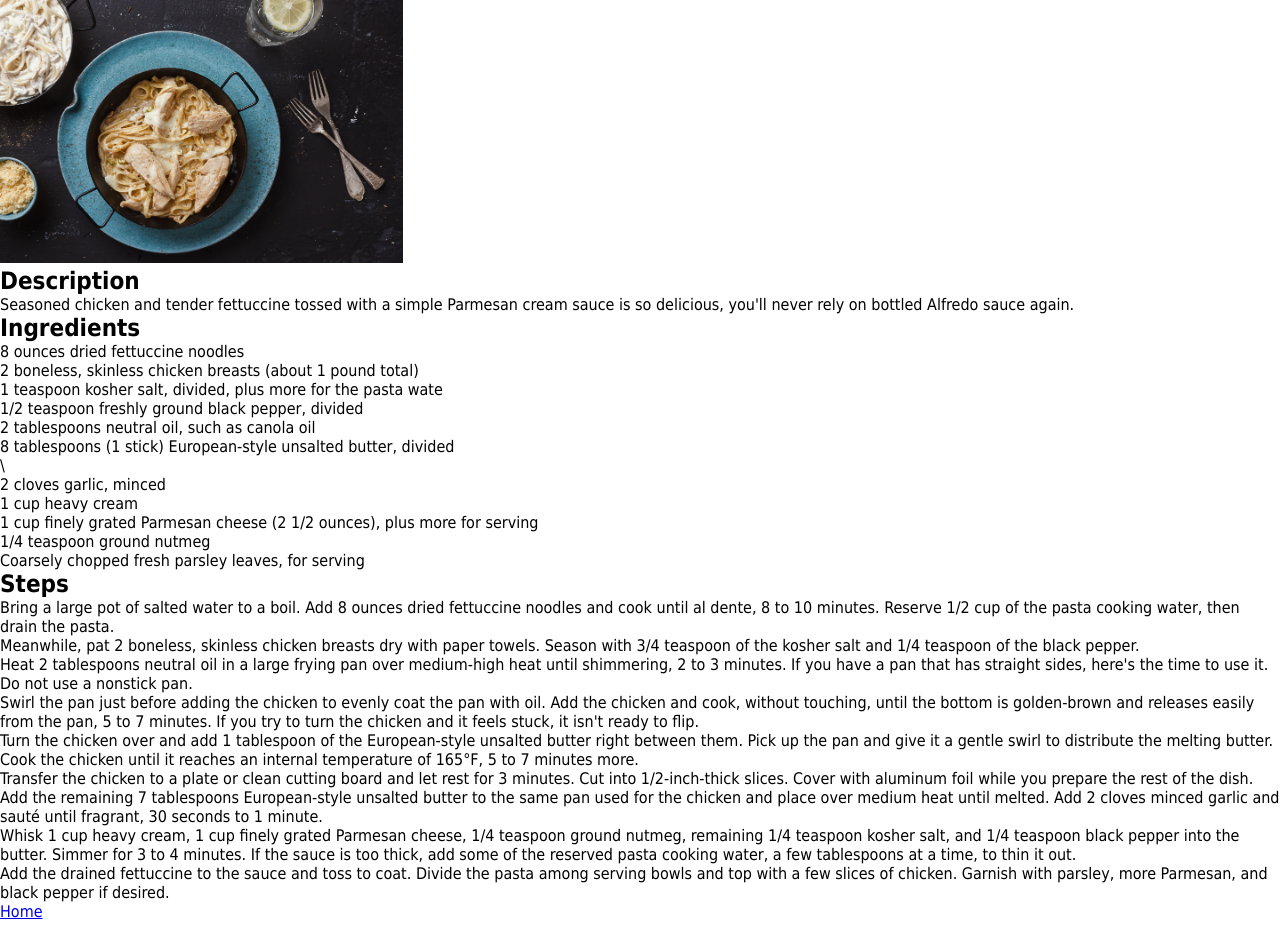
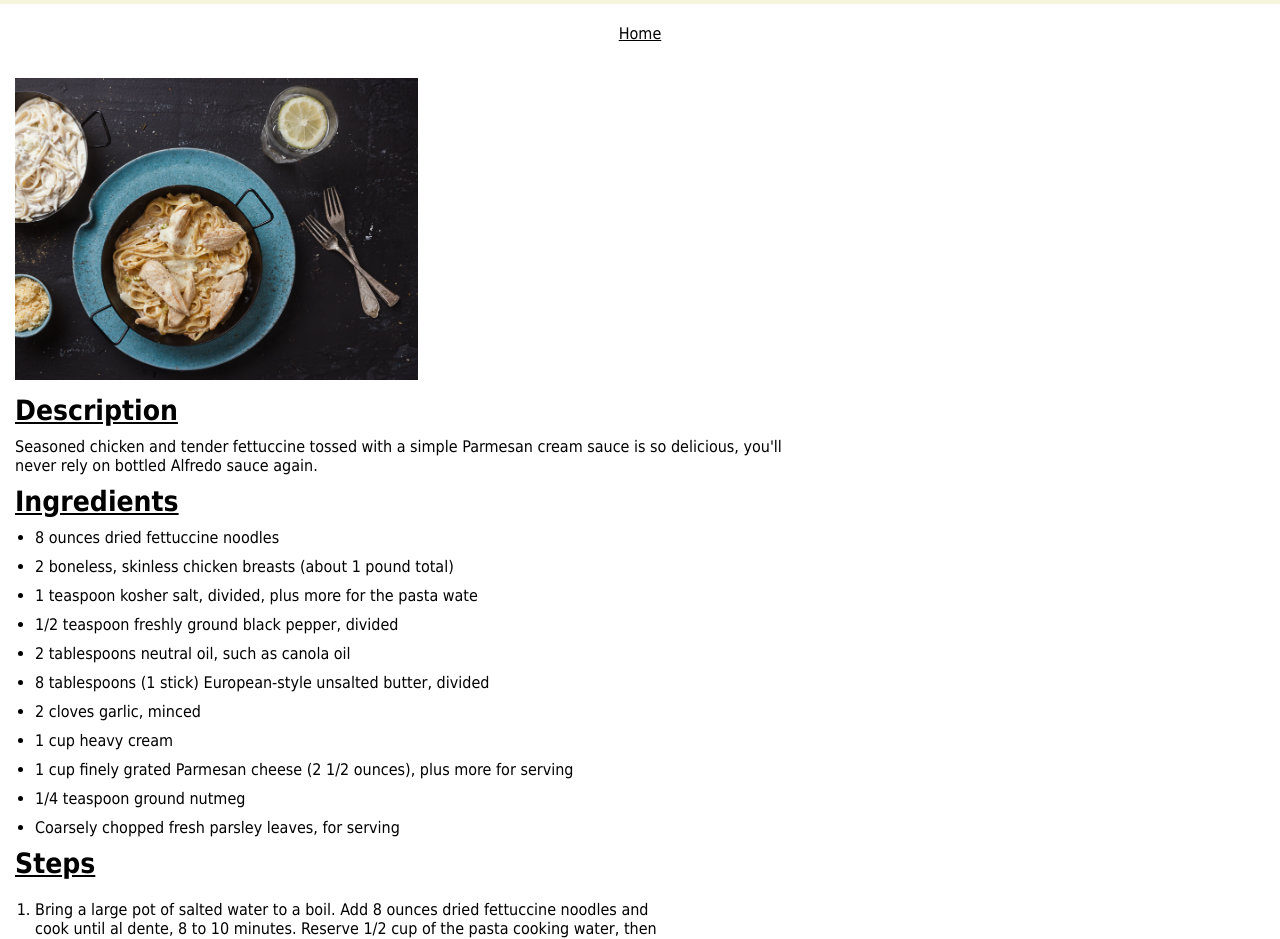
Before and after one commit to Ivan3342/odin-recipes, a plain HTML site: page recipes/chicken-alfredo.html in a window 1280 px wide. Shown: the part 77-1016 px from the top of the page. Drawn offline with Linux system fonts and the light colour scheme.

Commit message:
Applied defined styles to chicken-alfredo.html

```diff
--- a/recipes/chicken-alfredo.html
+++ b/recipes/chicken-alfredo.html
@@ -7,42 +7,50 @@
     <link rel="stylesheet" href="../style.css">
 </head>
 <body>
-    <h1>Chicken Alfredo</h1>
+    <div class="header">
+        <h1 class="title">Chicken Alfredo</h1>
+    </div>
 
+    <div class="nav">
+            <a class="nav" href="../index.html">Home</a>
+    </div>
+
+    <div class="content-wrapper">
         <img src="../images/pexels-yasser-mohamed-2830427-4371848.jpg" alt="Chicken Alfredo" width="403" height="302">
 
-    <h2>Description</h2>
-    <p>Seasoned chicken and tender fettuccine tossed with a simple Parmesan cream sauce is so delicious, you'll never rely
+        <h2 class="sub-title">Description</h2>
+        <p class="text-paragraph">Seasoned chicken and tender fettuccine tossed with a simple Parmesan cream sauce is so delicious, you'll never rely
             on bottled Alfredo sauce again. </p>
 
-    <h2>Ingredients</h2>
+        <h2 class="sub-title">Ingredients</h2>
         <ul>
-        <li>8 ounces dried fettuccine noodles</li>
-        <li>2 boneless, skinless chicken breasts (about 1 pound total)</li>
-        <li>1 teaspoon kosher salt, divided, plus more for the pasta wate</li>
-        <li>1/2 teaspoon freshly ground black pepper, divided</li>
-        <li>2 tablespoons neutral oil, such as canola oil</li>
-        <li>8 tablespoons (1 stick) European-style unsalted butter, divided</li>\
-        <li>2 cloves garlic, minced</li>
-        <li>1 cup heavy cream</li>
-        <li>1 cup finely grated Parmesan cheese (2 1/2 ounces), plus more for serving</li>
-        <li>1/4 teaspoon ground nutmeg</li>
-        <li>Coarsely chopped fresh parsley leaves, for serving</li>
+            <li class="ingredient">8 ounces dried fettuccine noodles</li>
+            <li class="ingredient">2 boneless, skinless chicken breasts (about 1 pound total)</li>
+            <li class="ingredient">1 teaspoon kosher salt, divided, plus more for the pasta wate</li>
+            <li class="ingredient">1/2 teaspoon freshly ground black pepper, divided</li>
+            <li class="ingredient">2 tablespoons neutral oil, such as canola oil</li>
+            <li class="ingredient">8 tablespoons (1 stick) European-style unsalted butter, divided</li>
+            <li class="ingredient">2 cloves garlic, minced</li>
+            <li class="ingredient">1 cup heavy cream</li>
+            <li class="ingredient">1 cup finely grated Parmesan cheese (2 1/2 ounces), plus more for serving</li>
+            <li class="ingredient">1/4 teaspoon ground nutmeg</li>
+            <li class="ingredient">Coarsely chopped fresh parsley leaves, for serving</li>
         </ul>
 
-    <h2>Steps</h2>
+        <h2 class="sub-title">Steps</h2>
         <ol>
-        <li>Bring a large pot of salted water to a boil. Add 8 ounces dried fettuccine noodles and cook until al dente, 8 to 10 minutes. Reserve 1/2 cup of the pasta cooking water, then drain the pasta.</li>
-        <li>Meanwhile, pat 2 boneless, skinless chicken breasts dry with paper towels. Season with 3/4 teaspoon of the kosher salt and 1/4 teaspoon of the black pepper.</li>
-        <li>Heat 2 tablespoons neutral oil in a large frying pan over medium-high heat until shimmering, 2 to 3 minutes. If you have a pan that has straight sides, here's the time to use it. Do not use a nonstick pan.</li>
-        <li>Swirl the pan just before adding the chicken to evenly coat the pan with oil. Add the chicken and cook, without touching, until the bottom is golden-brown and releases easily from the pan, 5 to 7 minutes. If you try to turn the chicken and it feels stuck, it isn't ready to flip.</li>
-        <li>Turn the chicken over and add 1 tablespoon of the European-style unsalted butter right between them. Pick up the pan and give it a gentle swirl to distribute the melting butter. Cook the chicken until it reaches an internal temperature of 165°F, 5 to 7 minutes more.</li>
-        <li>Transfer the chicken to a plate or clean cutting board and let rest for 3 minutes. Cut into 1/2-inch-thick slices. Cover with aluminum foil while you prepare the rest of the dish.</li>
-        <li>Add the remaining 7 tablespoons European-style unsalted butter to the same pan used for the chicken and place over medium heat until melted. Add 2 cloves minced garlic and sauté until fragrant, 30 seconds to 1 minute.</li>
-        <li>Whisk 1 cup heavy cream, 1 cup finely grated Parmesan cheese, 1/4 teaspoon ground nutmeg, remaining 1/4 teaspoon kosher salt, and 1/4 teaspoon black pepper into the butter. Simmer for 3 to 4 minutes. If the sauce is too thick, add some of the reserved pasta cooking water, a few tablespoons at a time, to thin it out.</li>
-        <li>Add the drained fettuccine to the sauce and toss to coat. Divide the pasta among serving bowls and top with a few slices of chicken. Garnish with parsley, more Parmesan, and black pepper if desired.</li>
+            <li class="step">Bring a large pot of salted water to a boil. Add 8 ounces dried fettuccine noodles and cook until al dente, 8 to 10 minutes. Reserve 1/2 cup of the pasta cooking water, then drain the pasta.</li>
+            <li class="step">Meanwhile, pat 2 boneless, skinless chicken breasts dry with paper towels. Season with 3/4 teaspoon of the kosher salt and 1/4 teaspoon of the black pepper.</li>
+            <li class="step">Heat 2 tablespoons neutral oil in a large frying pan over medium-high heat until shimmering, 2 to 3 minutes. If you have a pan that has straight sides, here's the time to use it. Do not use a nonstick pan.</li>
+            <li class="step">Swirl the pan just before adding the chicken to evenly coat the pan with oil. Add the chicken and cook, without touching, until the bottom is golden-brown and releases easily from the pan, 5 to 7 minutes. If you try to turn the chicken and it feels stuck, it isn't ready to flip.</li>
+            <li class="step">Turn the chicken over and add 1 tablespoon of the European-style unsalted butter right between them. Pick up the pan and give it a gentle swirl to distribute the melting butter. Cook the chicken until it reaches an internal temperature of 165°F, 5 to 7 minutes more.</li>
+            <li class="step">Transfer the chicken to a plate or clean cutting board and let rest for 3 minutes. Cut into 1/2-inch-thick slices. Cover with aluminum foil while you prepare the rest of the dish.</li>
+            <li class="step">Add the remaining 7 tablespoons European-style unsalted butter to the same pan used for the chicken and place over medium heat until melted. Add 2 cloves minced garlic and sauté until fragrant, 30 seconds to 1 minute.</li>
+            <li class="step">Whisk 1 cup heavy cream, 1 cup finely grated Parmesan cheese, 1/4 teaspoon ground nutmeg, remaining 1/4 teaspoon kosher salt, and 1/4 teaspoon black pepper into the butter. Simmer for 3 to 4 minutes. If the sauce is too thick, add some of the reserved pasta cooking water, a few tablespoons at a time, to thin it out.</li>
+            <li class="step">Add the drained fettuccine to the sauce and toss to coat. Divide the pasta among serving bowls and top with a few slices of chicken. Garnish with parsley, more Parmesan, and black pepper if desired.</li>
         </ol>
 
-    <a href="../index.html">Home</a>
+    </div>
+
 </body>
 </html>
```
Lines whose indentation alone changed are shown as unchanged.
